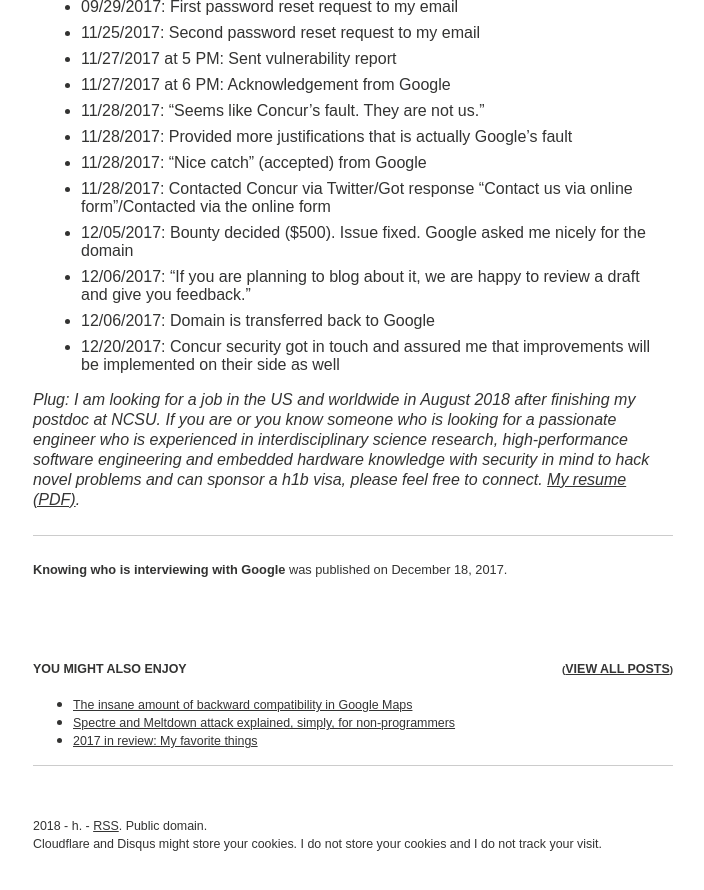
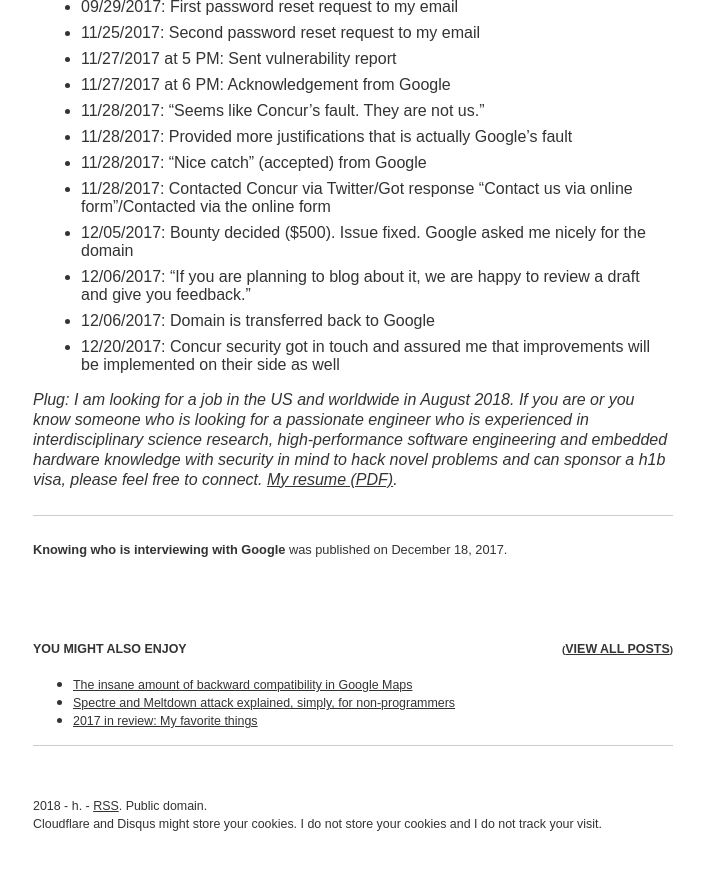
Before and after one commit to htruong/htruong.github.io, a Jekyll site: the page built from _posts/2017-12-18-gcandidate-who-is-interviewing-with-google.markdown, in a window 1280 px wide and 900 px high, scrolled down 2165 px. Shown: the top 890 px of the window, without its empty margins (287-991 px from the left). Built offline with Jekyll 4.4.1, drawn with Linux system fonts in a browser that asks for light colours; nearby versions of some CDN libraries; comment, search, counter and statistics services are not loaded.

Commit message:
[blog] unplug the plug

```diff
--- a/_posts/2017-12-18-gcandidate-who-is-interviewing-with-google.markdown
+++ b/_posts/2017-12-18-gcandidate-who-is-interviewing-with-google.markdown
@@ -53,4 +53,4 @@
 - 12/06/2017: Domain is transferred back to Google
 - 12/20/2017: Concur security got in touch and assured me that improvements will be implemented on their side as well
 
-*Plug: I am looking for a job in the US and worldwide in August 2018 after finishing my postdoc at NCSU. If you are or you know someone who is looking for a passionate engineer who is experienced in interdisciplinary science research, high-performance software engineering and embedded hardware knowledge with security in mind to hack novel problems and can sponsor a h1b visa, please feel free to connect. [My resume (PDF)](/resume.pdf).*
+*Plug: I am looking for a job in the US and worldwide in August 2018. If you are or you know someone who is looking for a passionate engineer who is experienced in interdisciplinary science research, high-performance software engineering and embedded hardware knowledge with security in mind to hack novel problems and can sponsor a h1b visa, please feel free to connect. [My resume (PDF)](/resume.pdf).*
```
